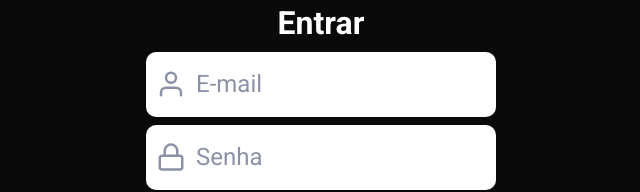
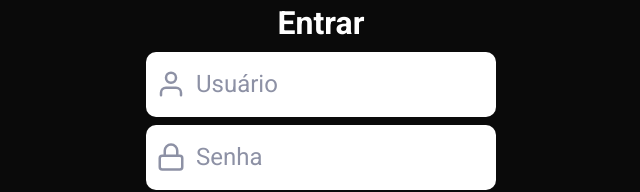
Before and after one commit to antonylrds/abare_project, a React (Create React App) app: page /login in a window 1280 px wide. Shown: the part 350-542 px from the top of the page, without its empty margins (319-959 px from the left). Built offline with nearby package versions, Linux system fonts and the light colour scheme.

Commit message:
Login implementado

```diff
--- a/src/hooks/auth.tsx
+++ b/src/hooks/auth.tsx
@@ -40,7 +40,7 @@ const AuthProvider: React.FC = ({ children }) => {
   });
 
   const signIn = useCallback(async ({ email, password }) => {
-    const response = await api.post('/session', {
+    const response = await api.post('/sessions', {
       email,
       password,
     });
--- a/src/pages/Login/index.tsx
+++ b/src/pages/Login/index.tsx
@@ -3,6 +3,7 @@ import { useHistory } from 'react-router-dom';
 import { FiLogIn, FiLock, FiUser } from 'react-icons/fi';
 
 import { useToast } from '../../hooks/toast';
+import { useAuth } from '../../hooks/auth';
 
 import LogoImg from '../../assets/logo.png';
 
@@ -14,6 +15,7 @@ const Login: React.FC = () => {
   const [password, setPassword] = useState('');
 
   const { addToast } = useToast();
+  const { signIn } = useAuth();
 
   const history = useHistory();
 
@@ -22,7 +24,7 @@ const Login: React.FC = () => {
       event.preventDefault();
 
       try {
-        // await signIn({ email, password });
+        await signIn({ email, password });
 
         addToast({
           type: 'success',
@@ -39,7 +41,7 @@ const Login: React.FC = () => {
         });
       }
     },
-    [history, addToast],
+    [history, addToast, signIn, email, password],
   );
 
   return (
@@ -52,8 +54,8 @@ const Login: React.FC = () => {
             value={email}
             onChange={e => setEmail(e.target.value)}
             name="email"
-            type="email"
-            placeholder="E-mail"
+            type="text"
+            placeholder="Usuário"
             icon={FiUser}
           />
           <Input
```
Also changed, not shown: 1 other file (tests, documents, lock files or other folders).
